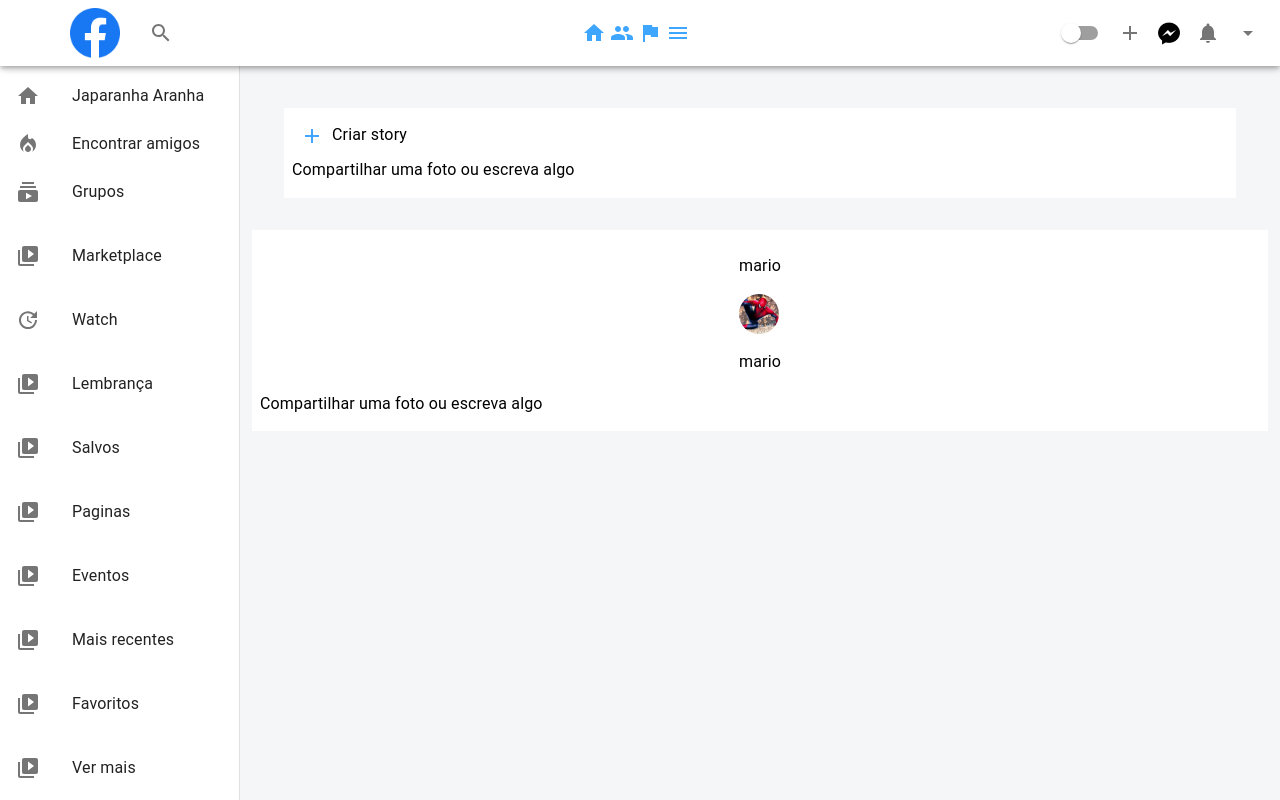
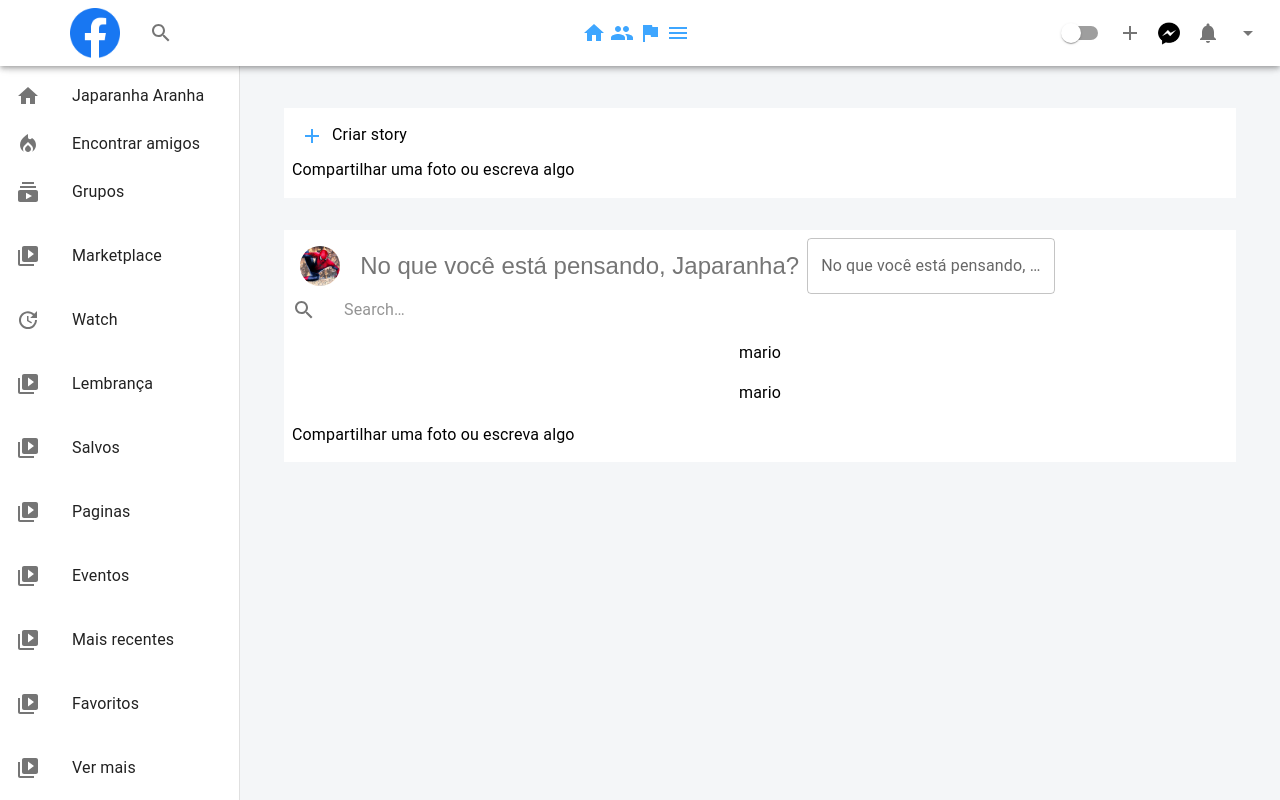
Before and after one commit to kazuohagy/Interface-Facebook, a React (Create React App) app: page / in a window 1280 px wide. Built offline with nearby package versions, Linux system fonts and the light colour scheme.

Commit message:
Varios icons

```diff
--- a/src/Home.js
+++ b/src/Home.js
@@ -35,13 +35,55 @@
 import AddCircle from "@mui/icons-material/AddCircle";
 import ListSubheader from "@mui/material/ListSubheader";
 import Grid from "@mui/material/Grid";
-
+import InputBase from "@mui/material/InputBase";
 import { pink } from "@mui/material/colors";
 import GroupIcon from "@mui/icons-material/Group";
 import FlagIcon from "@mui/icons-material/Flag";
 import NotificationsIcon from "@mui/icons-material/Notifications";
+import TextField from "@mui/material/TextField";
 //import { ThermostatRounded } from "@mui/icons-material";
 import ArrowDropDownIcon from "@mui/icons-material/ArrowDropDown";
+import { alpha } from "@mui/material/styles";
+const StyledInputBase = styled(InputBase)(({ theme }) => ({
+  color: "inherit",
+  "& .MuiInputBase-input": {
+    padding: theme.spacing(1, 1, 1, 0),
+    // vertical padding + font size from searchIcon
+    paddingLeft: `calc(1em + ${theme.spacing(4)})`,
+    transition: theme.transitions.create("width"),
+    width: "100%",
+    [theme.breakpoints.up("sm")]: {
+      width: "12ch",
+      "&:focus": {
+        width: "20ch",
+      },
+    },
+  },
+}));
+const Search = styled("div")(({ theme }) => ({
+  position: "relative",
+  borderRadius: theme.shape.borderRadius,
+  backgroundColor: alpha(theme.palette.common.white, 0.15),
+  "&:hover": {
+    backgroundColor: alpha(theme.palette.common.white, 0.25),
+  },
+  marginLeft: 0,
+  width: "100%",
+  [theme.breakpoints.up("sm")]: {
+    marginLeft: theme.spacing(1),
+    width: "auto",
+  },
+}));
+
+const SearchIconWrapper = styled("div")(({ theme }) => ({
+  padding: theme.spacing(0, 2),
+  height: "100%",
+  position: "absolute",
+  pointerEvents: "none",
+  display: "flex",
+  alignItems: "center",
+  justifyContent: "center",
+}));
 const DrawerHeader = styled("div")(({ theme }) => ({
   display: "flex",
   alignItems: "center",
@@ -337,12 +379,40 @@
               p: 2,
               bgcolor: "#FFFFFF",
               color: "black",
+              margin: 8,
             }}
           >
+            <Box sx={{ flexGrow: 1 }}>
+              <IconButton>
+                <Avatar alt="Remy Sharp" src="images/miranha.jpg"></Avatar>
+              </IconButton>{" "}
+              <IconButton>No que você está pensando, Japaranha?</IconButton>
+              {}
+              <TextField
+                id="outlined-basic"
+                label="No que  você está pensando, Japaranha?"
+                variant="outlined"
+                color="secondary"
+              />
+              <Box sx={{ display: { xs: "none", md: "flex" } }}>
+                <Search>
+                  <IconButton>
+                    <SearchIconWrapper>
+                      <SearchIcon />
+                    </SearchIconWrapper>
+                  </IconButton>
+                  <StyledInputBase
+                    placeholder="Search…"
+                    inputProps={{ "aria-label": "search" }}
+                  />
+                </Search>
+              </Box>
+            </Box>
+
             <Grid container justifyContent="center">
               <Grid item>
                 <p>mario</p>
-                <Avatar alt="Remy Sharp" src="images/miranha.jpg"></Avatar>
+
                 <p>mario</p>
               </Grid>
             </Grid>
```
